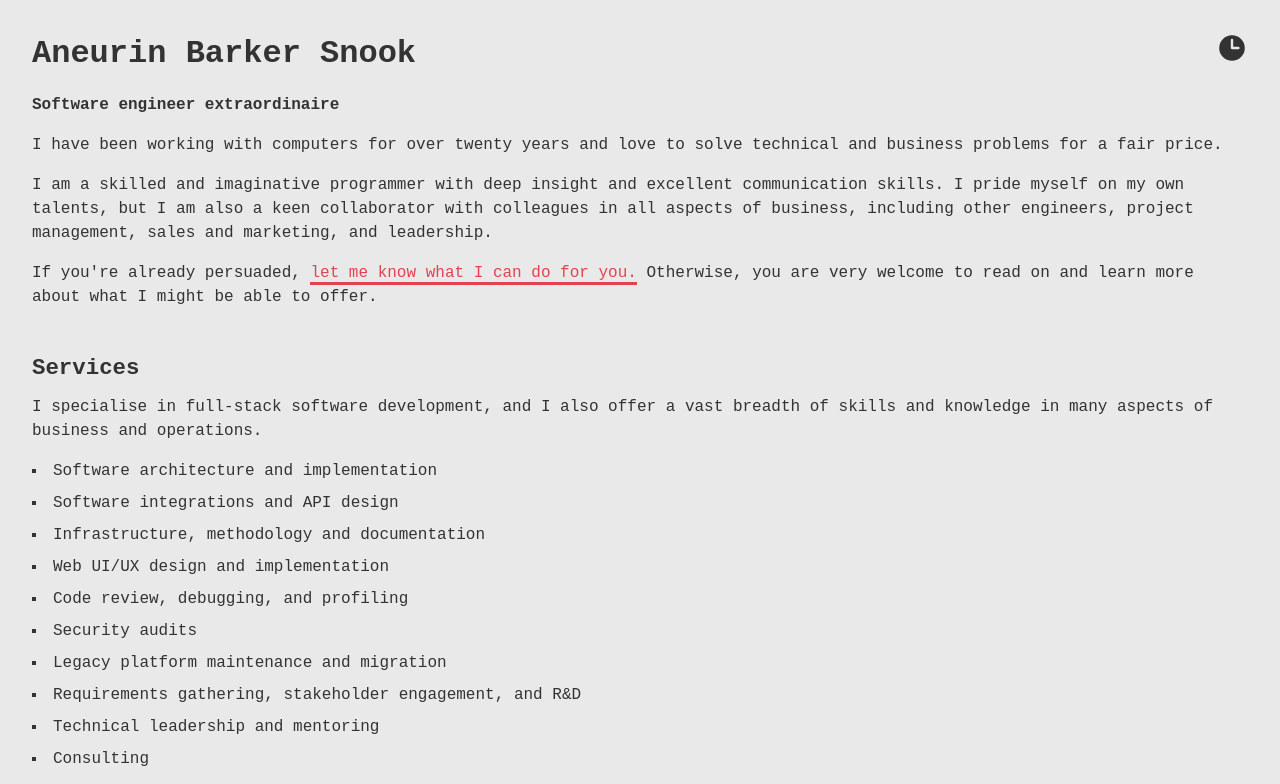
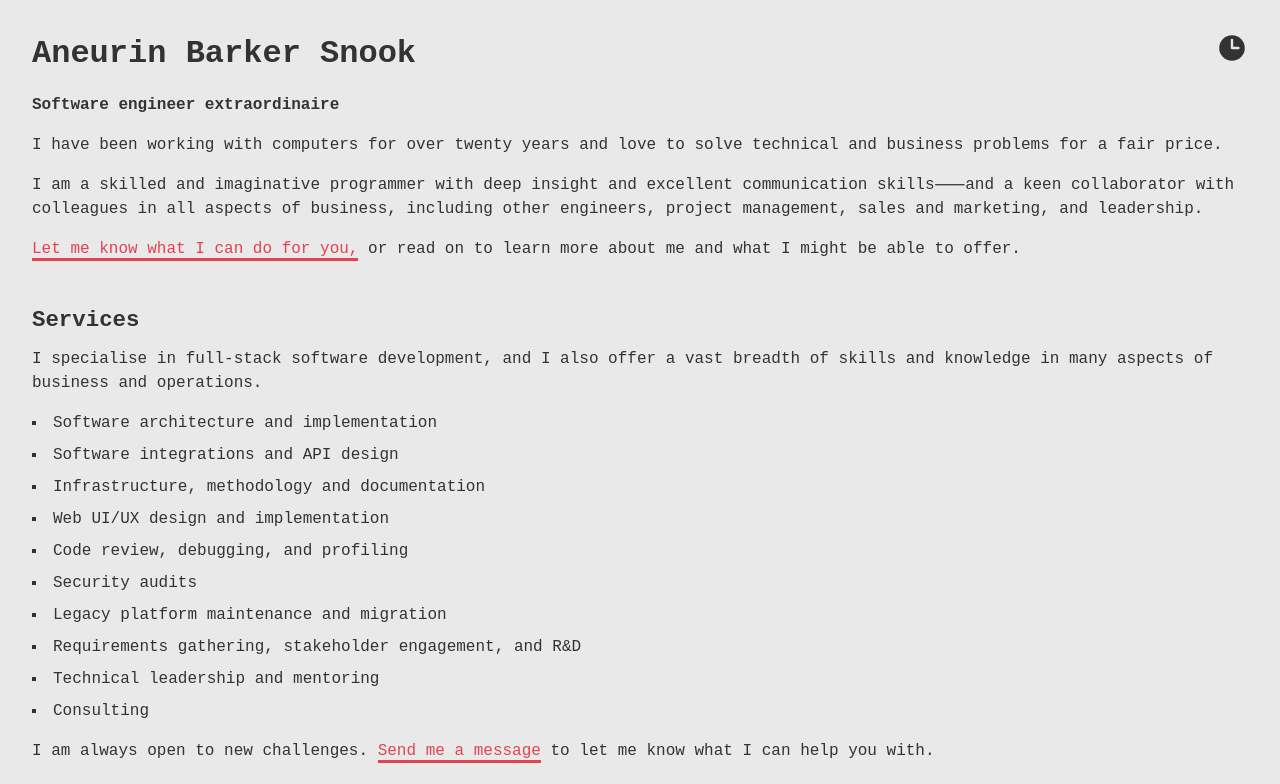
Before and after one commit to annybs/www.aneur.in, a website built with Vite: page index.html in a window 1280 px wide. Shown: the top 784 px of the page. Built offline with nearby package versions, Linux system fonts and the light colour scheme; no server answers; what @annybs/request-js would draw is missing.

Commit message:
improve intro

```diff
--- a/index.html
+++ b/index.html
@@ -21,13 +21,11 @@
 
         <p>I have been working with computers for over twenty years and love to solve technical and business problems for a fair price.</p>
         <p>
-          I am a skilled and imaginative programmer with deep insight and excellent communication skills.
-          I pride myself on my own talents, but I am also a keen collaborator with colleagues in all aspects of business,
-          including other engineers, project management, sales and marketing, and leadership.
+          I am a skilled and imaginative programmer with deep insight and excellent communication skills&#11834;and
+          a keen collaborator with colleagues in all aspects of business, including other engineers, project management, sales and marketing, and leadership.
         </p>
         <p>
-          If you're already persuaded, <a href="#contact">let me know what I can do for you.</a>
-          Otherwise, you are very welcome to read on and learn more about what I might be able to offer.
+          <a href="#contact">Let me know what I can do for you,</a> or read on to learn more about me and what I might be able to offer.
         </p>
       </section>
 
```
